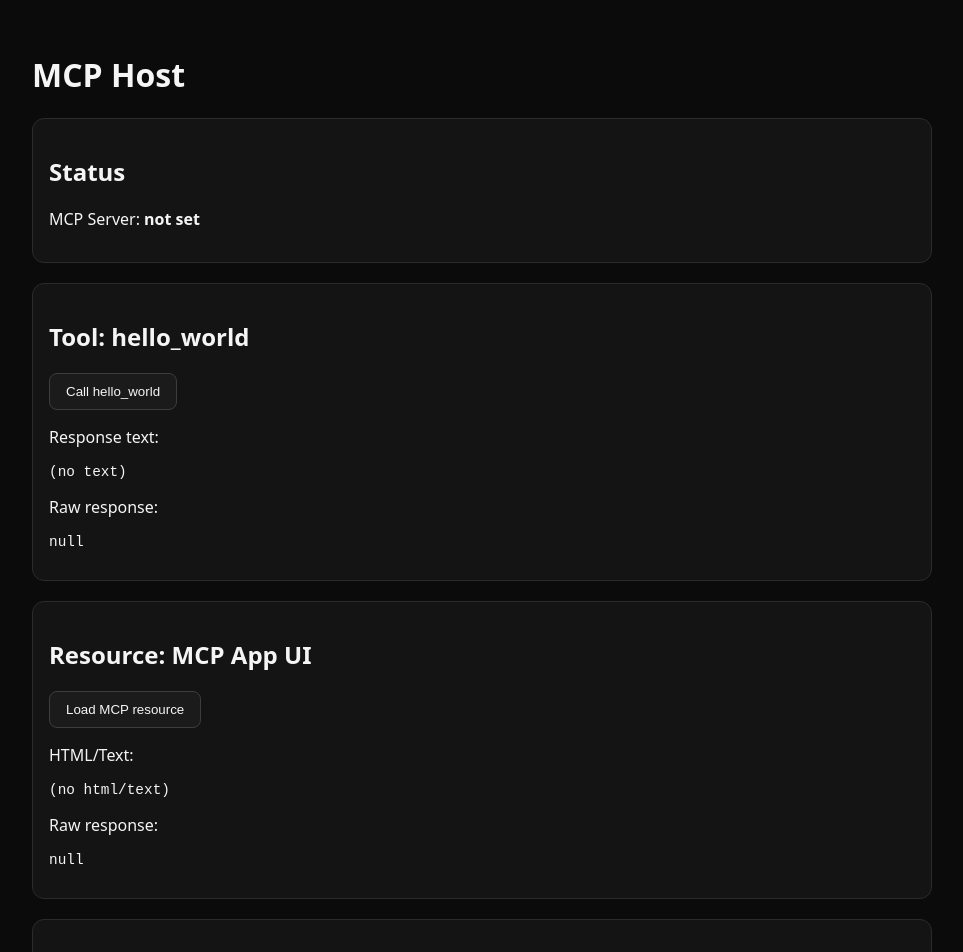
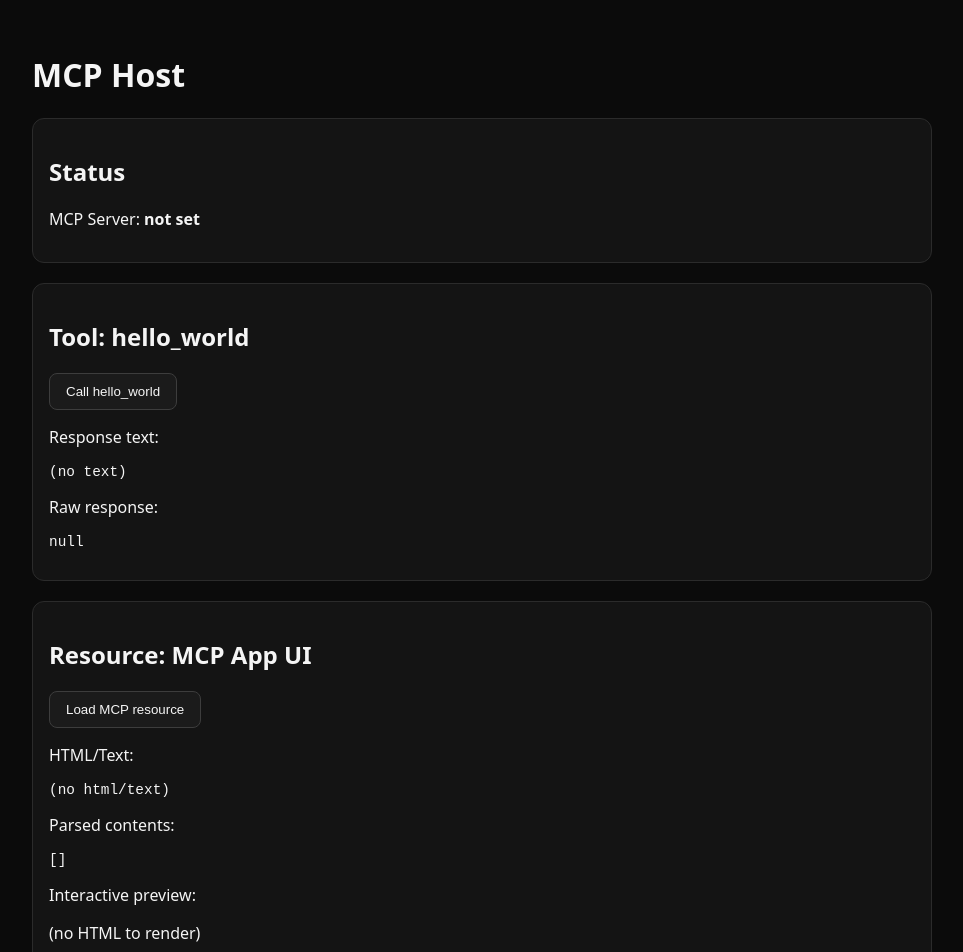
Before and after one commit to VibeJaro/MCP_Host, a Next.js app: page / in a window 1280 px wide. Shown: the top 952 px of the page, without its empty margins (158-1121 px from the left). Built offline with nearby package versions, Linux system fonts and the light colour scheme.

Commit message:
Add MCP App resource previews

```diff
--- a/app/api/mcp/read-resource/route.ts
+++ b/app/api/mcp/read-resource/route.ts
@@ -1,5 +1,5 @@
 import { readResource } from "@/lib/mcpClient";
-import { extractTextFromMcpResponse } from "@/lib/mcpParsing";
+import { extractMcpContents, extractTextFromMcpResponse } from "@/lib/mcpParsing";
 
 type RequestBody = {
   uri?: string;
@@ -9,14 +9,18 @@ export async function POST(request: Request) {
   try {
     const body = (await request.json()) as RequestBody;
     if (!body?.uri || typeof body.uri !== "string") {
-      return Response.json({ html: "", raw: { error: "Resource URI is required" } }, { status: 400 });
+      return Response.json(
+        { html: "", contents: [], raw: { error: "Resource URI is required" } },
+        { status: 400 }
+      );
     }
 
     const raw = await readResource(body.uri);
     const html = extractTextFromMcpResponse(raw);
-    return Response.json({ html, raw });
+    const contents = extractMcpContents(raw);
+    return Response.json({ html, contents, raw });
   } catch (error) {
     const message = error instanceof Error ? error.message : "Unknown error";
-    return Response.json({ html: "", raw: { error: message } }, { status: 500 });
+    return Response.json({ html: "", contents: [], raw: { error: message } }, { status: 500 });
   }
 }
--- a/app/api/mcp/resource/route.ts
+++ b/app/api/mcp/resource/route.ts
@@ -1,5 +1,5 @@
 import { readResource } from "@/lib/mcpClient";
-import { extractTextFromMcpResponse } from "@/lib/mcpParsing";
+import { extractMcpContents, extractTextFromMcpResponse } from "@/lib/mcpParsing";
 
 const DEFAULT_RESOURCE_ID = "hello_app_panel";
 
@@ -9,9 +9,10 @@ export async function GET() {
   try {
     const raw = await readResource(resourceId);
     const html = extractTextFromMcpResponse(raw);
-    return Response.json({ html, raw });
+    const contents = extractMcpContents(raw);
+    return Response.json({ html, contents, raw });
   } catch (error) {
     const message = error instanceof Error ? error.message : "Unknown error";
-    return Response.json({ html: "", raw: { error: message } }, { status: 500 });
+    return Response.json({ html: "", contents: [], raw: { error: message } }, { status: 500 });
   }
 }
--- a/app/components/HostPanel.tsx
+++ b/app/components/HostPanel.tsx
@@ -1,6 +1,8 @@
 "use client";
 
-import { useState } from "react";
+import { useMemo, useState } from "react";
+
+import type { McpContentItem } from "@/lib/mcpParsing";
 
 type Props = {
   serverUrlMasked: string;
@@ -11,15 +13,22 @@ type ResponseState = {
   raw: unknown;
 };
 
+type ResourceState = {
+  text: string;
+  raw: unknown;
+  contents: McpContentItem[];
+};
+
 const emptyState: ResponseState = { text: "", raw: null };
+const emptyResourceState: ResourceState = { text: "", raw: null, contents: [] };
 
 export default function HostPanel({ serverUrlMasked }: Props) {
   const [helloState, setHelloState] = useState<ResponseState>(emptyState);
-  const [resourceState, setResourceState] = useState<ResponseState>(emptyState);
+  const [resourceState, setResourceState] = useState<ResourceState>(emptyResourceState);
   const [toolsListState, setToolsListState] = useState<ResponseState>(emptyState);
   const [resourcesListState, setResourcesListState] = useState<ResponseState>(emptyState);
   const [customToolState, setCustomToolState] = useState<ResponseState>(emptyState);
-  const [customResourceState, setCustomResourceState] = useState<ResponseState>(emptyState);
+  const [customResourceState, setCustomResourceState] = useState<ResourceState>(emptyResourceState);
   const [busy, setBusy] = useState<string | null>(null);
   const [toolName, setToolName] = useState("hello_world");
   const [toolArgs, setToolArgs] = useState("{\n  \n}");
@@ -51,12 +60,20 @@ export default function HostPanel({ serverUrlMasked }: Props) {
     setBusy("resource");
     try {
       const response = await fetch("/api/mcp/resource");
-      const data = (await response.json()) as { html?: string; raw?: unknown };
-      setResourceState({ text: data.html ?? "", raw: data.raw ?? null });
+      const data = (await response.json()) as {
+        html?: string;
+        raw?: unknown;
+        contents?: McpContentItem[];
+      };
+      setResourceState({
+        text: data.html ?? "",
+        raw: data.raw ?? null,
+        contents: data.contents ?? []
+      });
       logDebug("default resource response", data);
     } catch (error) {
       const message = error instanceof Error ? error.message : "Unknown error";
-      setResourceState({ text: "", raw: { error: message } });
+      setResourceState({ text: "", raw: { error: message }, contents: [] });
     } finally {
       setBusy(null);
     }
@@ -125,16 +142,27 @@ export default function HostPanel({ serverUrlMasked }: Props) {
         headers: { "content-type": "application/json" },
         body: JSON.stringify({ uri: resourceUri })
       });
-      const data = (await response.json()) as { html?: string; raw?: unknown };
-      setCustomResourceState({ text: data.html ?? "", raw: data.raw ?? null });
+      const data = (await response.json()) as {
+        html?: string;
+        raw?: unknown;
+        contents?: McpContentItem[];
+      };
+      setCustomResourceState({
+        text: data.html ?? "",
+        raw: data.raw ?? null,
+        contents: data.contents ?? []
+      });
       logDebug("custom resource response", { request: { uri: resourceUri }, data });
     } catch (error) {
       const message = error instanceof Error ? error.message : "Unknown error";
-      setCustomResourceState({ text: "", raw: { error: message } });
+      setCustomResourceState({ text: "", raw: { error: message }, contents: [] });
     } finally {
       setBusy(null);
     }
   };
+
+  const defaultResourcePreview = useMemo(() => toHtmlPreview(resourceState), [resourceState]);
+  const customResourcePreview = useMemo(() => toHtmlPreview(customResourceState), [customResourceState]);
 
   return (
     <main>
@@ -164,6 +192,10 @@ export default function HostPanel({ serverUrlMasked }: Props) {
         </button>
         <p>HTML/Text:</p>
         <pre>{resourceState.text || "(no html/text)"}</pre>
+        <p>Parsed contents:</p>
+        <pre>{JSON.stringify(resourceState.contents, null, 2)}</pre>
+        <p>Interactive preview:</p>
+        {defaultResourcePreview}
         <p>Raw response:</p>
         <pre>{JSON.stringify(resourceState.raw, null, 2)}</pre>
       </section>
@@ -244,9 +276,32 @@ export default function HostPanel({ serverUrlMasked }: Props) {
         </button>
         <p>HTML/Text:</p>
         <pre>{customResourceState.text || "(no html/text)"}</pre>
+        <p>Parsed contents:</p>
+        <pre>{JSON.stringify(customResourceState.contents, null, 2)}</pre>
+        <p>Interactive preview:</p>
+        {customResourcePreview}
         <p>Raw response:</p>
         <pre>{JSON.stringify(customResourceState.raw, null, 2)}</pre>
       </section>
     </main>
   );
 }
+
+function toHtmlPreview(state: ResourceState) {
+  const html = state.text?.trim() ?? "";
+  if (!html) {
+    return <p>(no HTML to render)</p>;
+  }
+
+  const isHtmlLike = /<!doctype html|<html[\s>]|<body[\s>]/i.test(html);
+  const title = isHtmlLike ? "MCP App preview" : "Resource preview";
+
+  return (
+    <iframe
+      title={title}
+      srcDoc={html}
+      sandbox="allow-scripts allow-forms allow-popups"
+      style={{ width: "100%", minHeight: "360px", border: "1px solid #ccc" }}
+    />
+  );
+}
--- a/lib/mcpParsing.ts
+++ b/lib/mcpParsing.ts
@@ -2,34 +2,67 @@ export function isRecord(value: unknown): value is Record<string, unknown> {
   return typeof value === "object" && value !== null;
 }
 
-export function extractTextFromMcpResponse(raw: unknown): string {
+export type McpContentItem = {
+  text?: string;
+  mimeType?: string;
+  uri?: string;
+  type?: string;
+};
+
+function extractItems(raw: unknown): unknown[] {
   if (!isRecord(raw)) {
-    return "";
+    return [];
   }
 
   const resultValue = "result" in raw ? raw.result : undefined;
   if (!isRecord(resultValue)) {
-    return "";
+    return [];
   }
 
   const contentValue = "content" in resultValue ? resultValue.content : undefined;
   const contentsValue = "contents" in resultValue ? resultValue.contents : undefined;
 
-  const items = Array.isArray(contentValue)
-    ? contentValue
-    : Array.isArray(contentsValue)
-      ? contentsValue
-      : [];
+  if (Array.isArray(contentValue)) {
+    return contentValue;
+  }
+  if (Array.isArray(contentsValue)) {
+    return contentsValue;
+  }
 
-  const texts: string[] = [];
+  return [];
+}
+
+export function extractMcpContents(raw: unknown): McpContentItem[] {
+  const items = extractItems(raw);
+  const output: McpContentItem[] = [];
+
   for (const item of items) {
     if (!isRecord(item)) {
       continue;
     }
+    const entry: McpContentItem = {};
     if ("text" in item && typeof item.text === "string") {
-      texts.push(item.text);
+      entry.text = item.text;
+    }
+    if ("mimeType" in item && typeof item.mimeType === "string") {
+      entry.mimeType = item.mimeType;
+    }
+    if ("uri" in item && typeof item.uri === "string") {
+      entry.uri = item.uri;
+    }
+    if ("type" in item && typeof item.type === "string") {
+      entry.type = item.type;
+    }
+    if (Object.keys(entry).length > 0) {
+      output.push(entry);
     }
   }
 
+  return output;
+}
+
+export function extractTextFromMcpResponse(raw: unknown): string {
+  const items = extractMcpContents(raw);
+  const texts = items.flatMap((item) => (item.text ? [item.text] : []));
   return texts.join("\n");
 }
```
